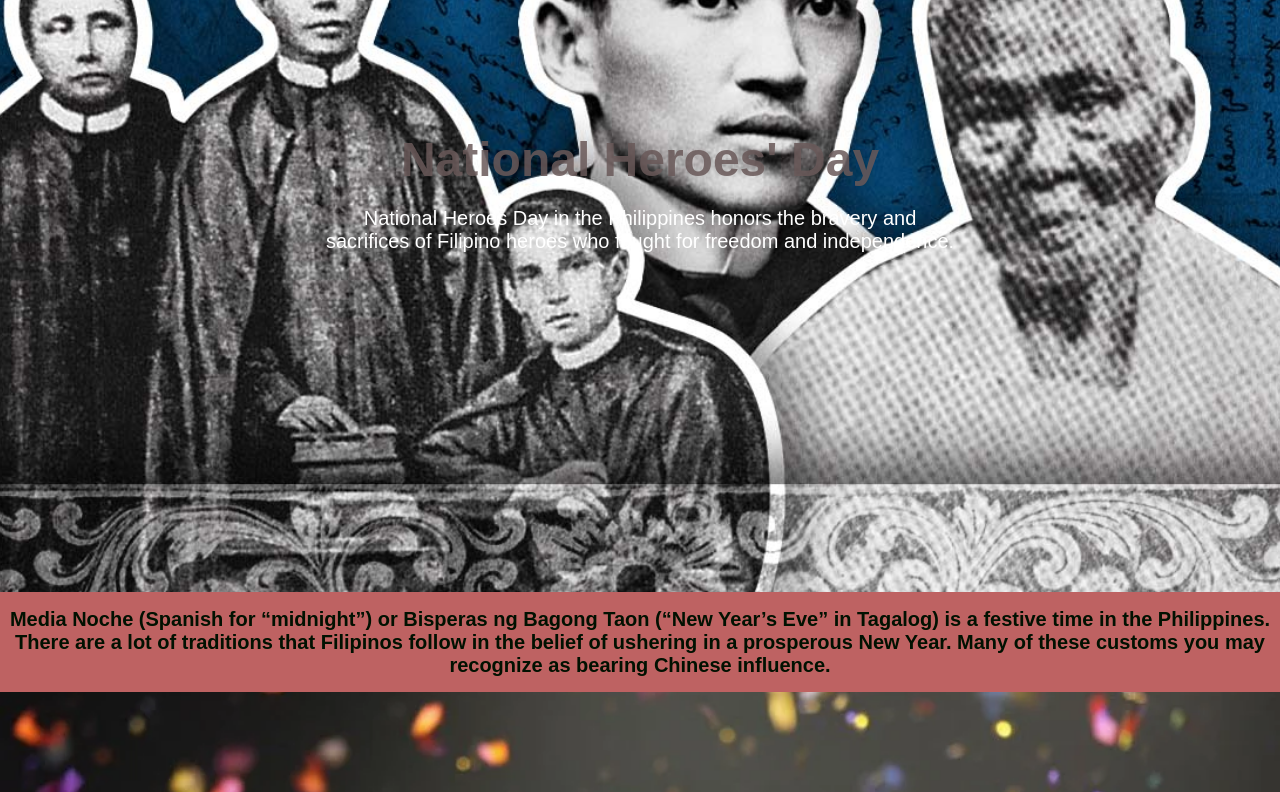
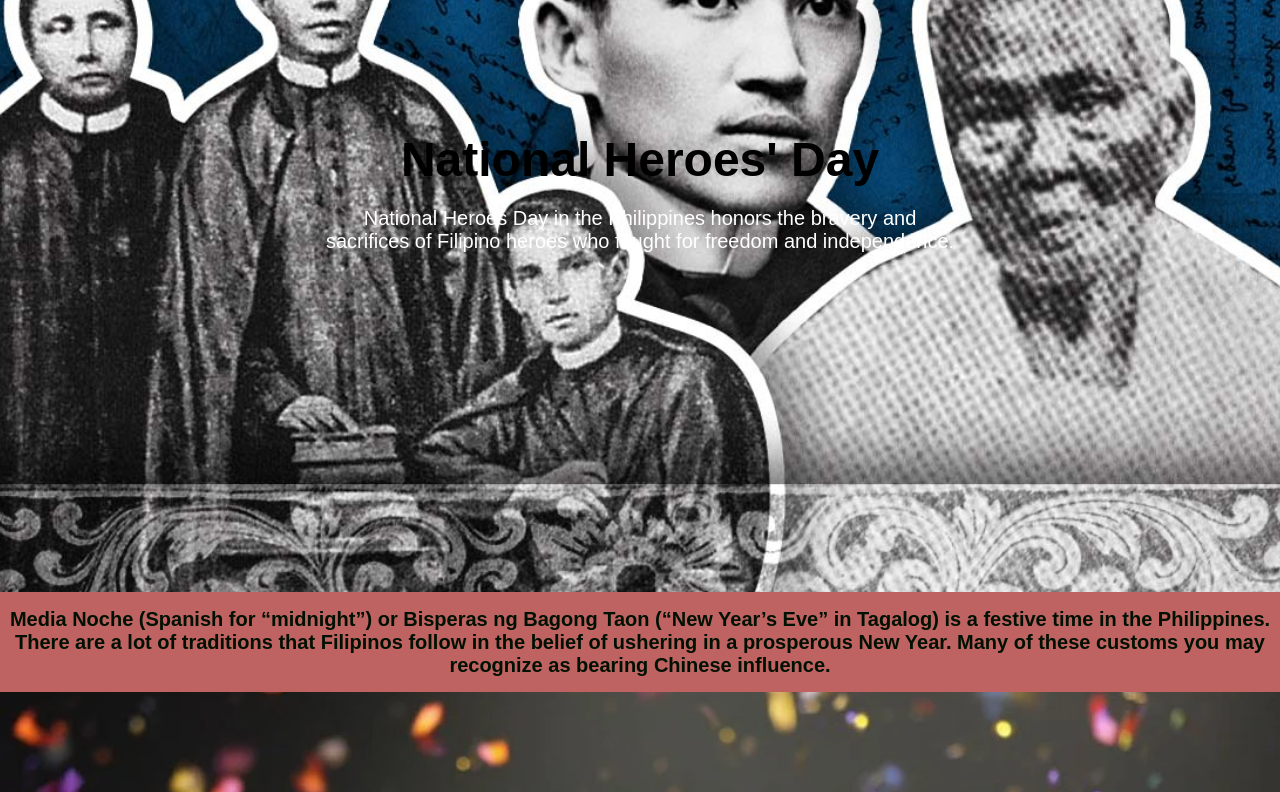
Before and after one commit to Jhnaxel/philippine-holiday, a plain HTML site: page index.html in a window 1280 px wide. Shown: the part 2008-2800 px from the top of the page. Drawn offline with Linux system fonts and the light colour scheme.

Commit message:
Update index.html

```diff
--- a/index.html
+++ b/index.html
@@ -94,7 +94,7 @@
     .parallax .text h2 {
         font-size: 48px;
         font-weight: bold;
-        color: rgba(105, 89, 89, 0.856);
+        color: black;
     }
 
     .parallax .text p {
```
